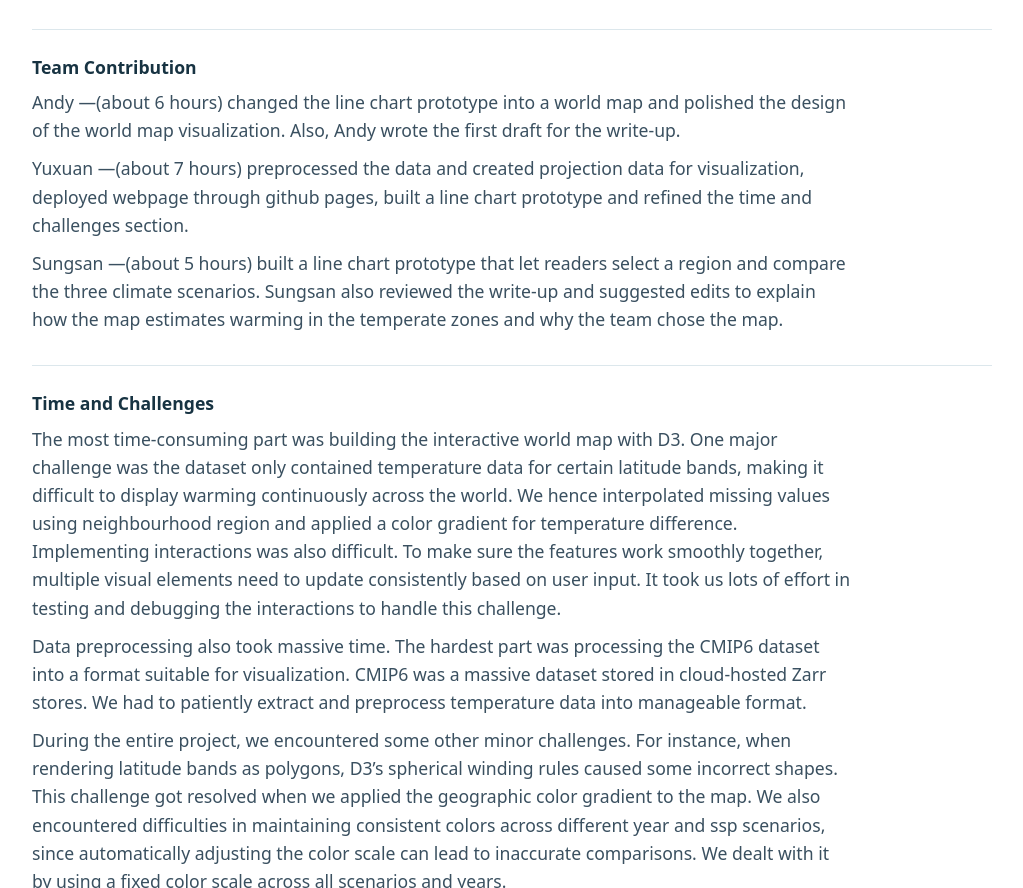
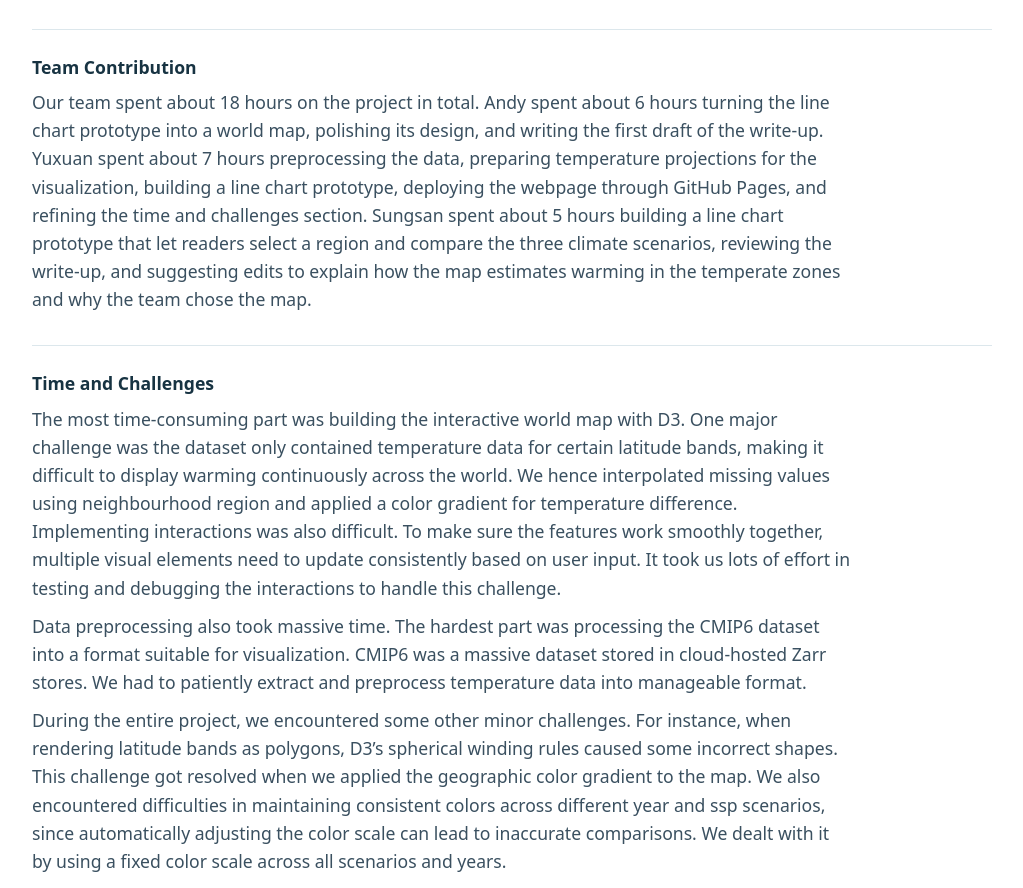
Before and after one commit to Waxicoar/Interactive-Visualization, a plain HTML site: page index.html in a window 1280 px wide. Shown: the part 2170-3058 px from the top of the page, without its empty margins (128-1151 px from the left). Drawn offline with nearby package versions, Linux system fonts and the light colour scheme; no server answers.

Commit message:
Update index.html

```diff
--- a/index.html
+++ b/index.html
@@ -69,9 +69,7 @@
 
         <section class="writeup">
             <h2>Team Contribution</h2>
-            <p>Andy —(about 6 hours) changed the line chart prototype into a world map and polished the design of the world map visualization. Also, Andy wrote the first draft for the write-up.</p>
-            <p>Yuxuan —(about 7 hours)  preprocessed the data and created projection data for visualization, deployed webpage through github pages, built a line chart prototype and refined the time and challenges section.</p>
-            <p>Sungsan —(about 5 hours) built a line chart prototype that let readers select a region and compare the three climate scenarios. Sungsan also reviewed the write-up and suggested edits to explain how the map estimates warming in the temperate zones and why the team chose the map.</p>
+            <p>Our team spent about 18 hours on the project in total. Andy spent about 6 hours turning the line chart prototype into a world map, polishing its design, and writing the first draft of the write-up. Yuxuan spent about 7 hours preprocessing the data, preparing temperature projections for the visualization, building a line chart prototype, deploying the webpage through GitHub Pages, and refining the time and challenges section. Sungsan spent about 5 hours building a line chart prototype that let readers select a region and compare the three climate scenarios, reviewing the write-up, and suggesting edits to explain how the map estimates warming in the temperate zones and why the team chose the map.</p>
         </section>
 
         <section class="writeup">
```
